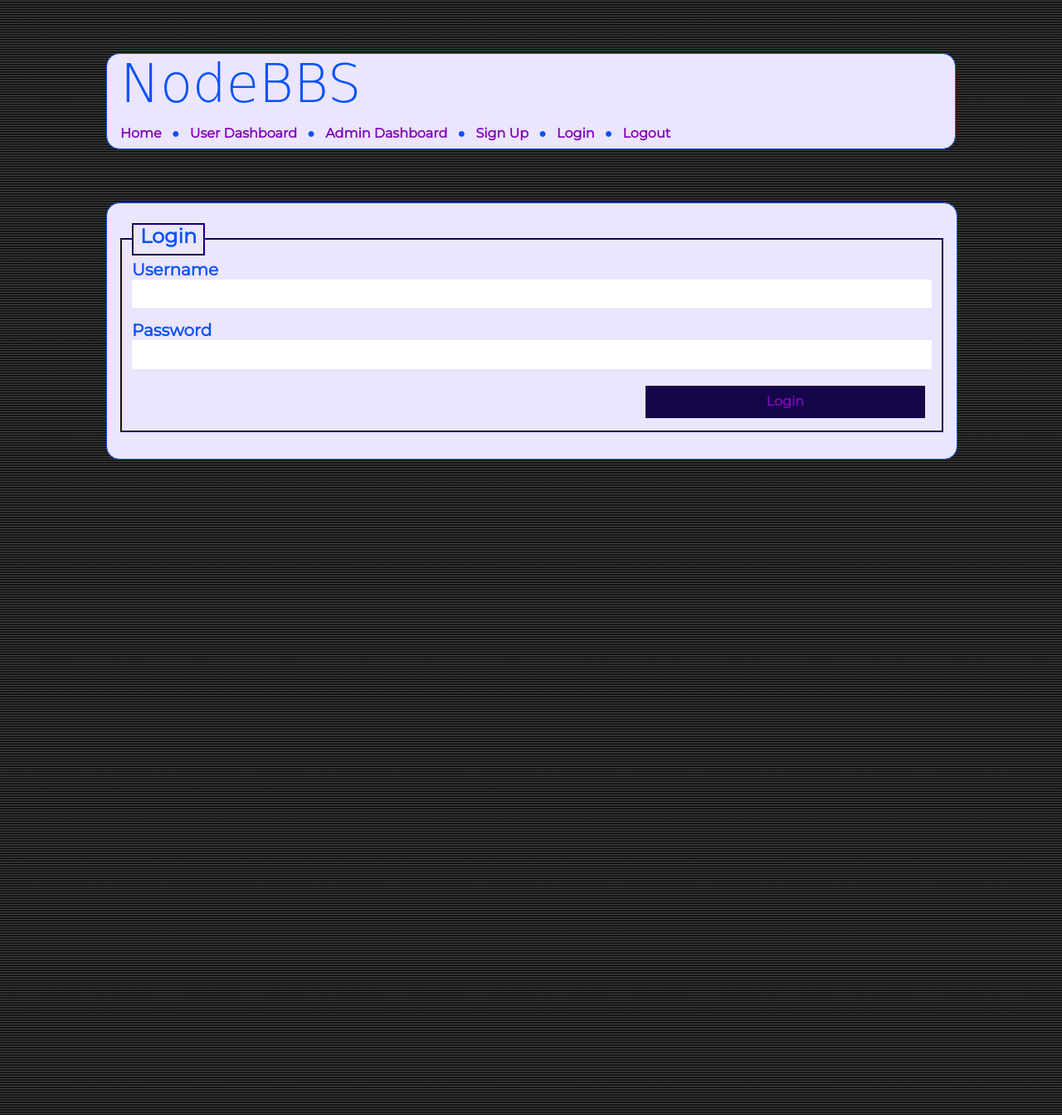
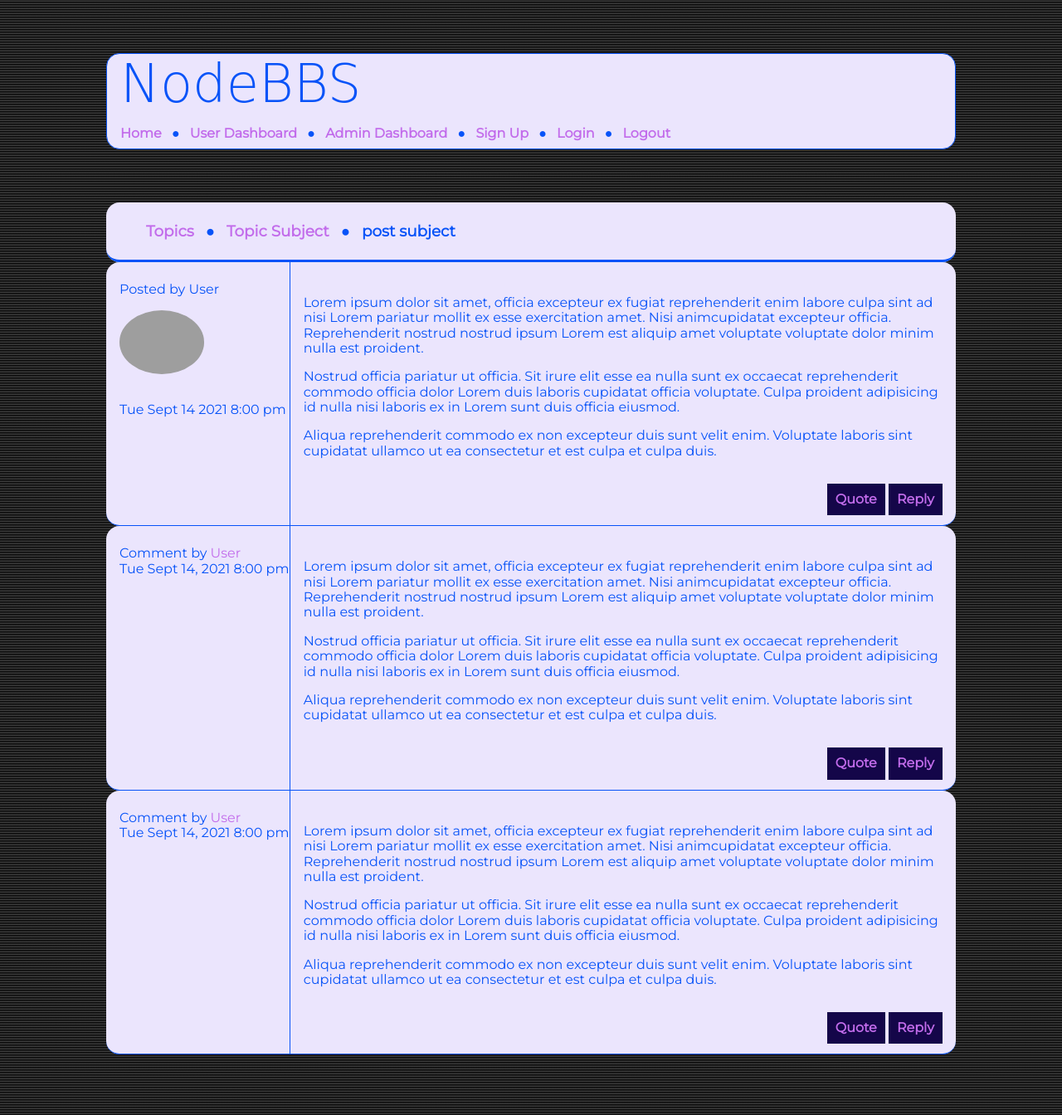
Before and after one commit to minusInfinite/nobeBBS, a web app: file public/design.html in a window 1280 px wide. Shown: the whole page at 83% size. Run offline with its HTML, style and script files only (its server is not run), Linux system fonts and the light colour scheme; some libraries are stand-ins or nearby versions; some web fonts are replaced; grey boxes are pictures that could not be loaded.

Commit message:
content browsing

```diff
--- a/public/css/styles.css
+++ b/public/css/styles.css
@@ -5,10 +5,10 @@
 /* Variables */
 :root {
     --base-color: rgb(7, 83, 248);
-    --hover-color: rgb(181, 58, 238);
-    --link-color: rgb(128, 5, 185);
+    --link-color: rgb(194, 108, 235);
+    --hover-color: rgb(128, 5, 185);
     --dark-color: rgb(20, 6, 73);
-    --divbg-color: rgb(235, 229, 253);
+    --divbg-color: rgb(213, 219, 235);
     --visit-color: rgb(45, 43, 78);
 }
 
@@ -60,12 +60,13 @@
     bottom: 0;
 }
 
-nav a {
+a {
     text-decoration: none;
     color: var(--link-color);
 }
 
-nav a:hover {
+a:hover,
+a:focus {
     color: var(--hover-color);
 }
 
@@ -98,7 +99,8 @@
 }
 
 .main-container-header,
-.main-container-row {
+.main-container-row,
+.post-container-row {
     flex: 1 0 100%;
     display: flex;
     justify-content: space-around;
@@ -124,7 +126,8 @@
     font-weight: 600;
 }
 
-.main-container-row span {
+.main-container-row span,
+.post-container-row span {
     padding-top: 1.5rem;
     padding-bottom: 1rem;
 }
@@ -133,23 +136,93 @@
     border-bottom: 3px solid var(--base-color);
 }
 
-.main-container-row span {
+.main-container-row span,
+.post-container-row {
     border-bottom: 1px solid var(--base-color);
 }
 
 .main-container-header span:first-child,
-.main-container-row span:first-child {
+.main-container-row span:first-child,
+.post-container-row span:first-child {
     border-bottom-left-radius: 1rem;
 }
 
 .main-container-header span:last-child,
-.main-container-row span:last-child {
+.main-container-row span:last-child,
+.post-container-row span:last-child {
     border-bottom-right-radius: 1rem;
 }
 
 .main-container-header span:not(:last-child),
-.main-container-row span:not(:last-child) {
+.main-container-row span:not(:last-child),
+.post-container-row span:not(:last-child) {
     border-right: 1px solid var(--base-color);
+}
+
+.main-container-header ul {
+    margin: 0;
+    padding: 0.5rem 1rem;
+}
+
+.main-container-header li {
+    list-style: none;
+    display: inline-block;
+    font-weight: 600;
+    padding: 0;
+}
+
+.main-container-header li:not(:last-child)::after {
+    content: " ● ";
+    margin: 0 0.5em;
+}
+
+.post-container-row span img {
+    display: block;
+    padding: 1rem 0;
+    border-radius: 50%;
+    width: 50%;
+}
+
+.post-container-row span:first-child {
+    flex: 0 1 20%;
+    width: 20%;
+    padding-left: 1rem;
+}
+.post-container-row span {
+    flex: 1 0 70%;
+    width: 70%;
+    padding-bottom: 4rem;
+}
+
+.post-container-row span p {
+    padding: 0 1rem;
+}
+
+.post-container-row {
+    position: relative;
+}
+
+.post-container-buttons {
+    position: absolute;
+    bottom: 0.75rem;
+    right: 1rem;
+}
+
+.post-container-buttons button {
+    background-color: var(--dark-color);
+    color: var(--link-color);
+    border: 2px solid rgba(0, 0, 0, 0);
+    font-weight: 600;
+    padding: 0.5rem;
+    transition: color, background-color 0.25s ease-in;
+}
+
+.post-container-buttons button:hover,
+.post-container-buttons button:focus {
+    background-color: var(--divgb-color);
+    color: var(--hover-color);
+    border: 2px solid var(--base-color);
+    cursor: pointer;
 }
 
 /* forms */
--- a/public/design.html
+++ b/public/design.html
@@ -4,6 +4,7 @@
     <meta charset="UTF-8" />
     <meta http-equiv="X-UA-Compatible" content="IE=edge" />
     <meta name="viewport" content="width=device-width, initial-scale=1.0" />
+    <link rel="stylesheet" href="css/normalize.css">
     <link rel="stylesheet" href="css/styles.css" />
     <title>NodeBBS</title>
 </head>
@@ -26,37 +27,93 @@
             </nav>
         </div>
         <main>
-            <!-- <section>
+            <section>
                 <div class="main-container">
-                    <div class="main-container-header">
-                        <span>Topics</span>
-                        <span>Posts</span>
-                        <span>Last Post</span>
+                    <div class="main-container-header" id="top">
+                        <span>
+                            <ul>
+                                <li><a href="/">Topics</a></li>
+                                <li><a href="/topic/topic.id">Topic Subject</a></li>
+                                <li>post subject</li>
+                            </ul>
+                        </span>
                     </div>
-                    <div class="main-container-row">
-                        <span>Lorem ipsum dolor sit amet</span>
-                        <span> 3</span>
-                        <span><a href="#">Lorem ipsum dolor sit amet</a><br />
-                            by <a href>User</a><br />Tue Sept 14, 2021 8:00
-                            pm</span>
+                    <div class="post-container-row">
+                        <span>
+                            Posted by User <a href="#"><img src="img/default_avatar.png" alt=""> </a><br />Tue
+                            Sept
+                            14 2021 8:00 pm
+                        </span>
+                        <div class="post-container-buttons">
+                            <button id="quote">Quote</button>
+                            <button id="reply">Reply</button>
+                        </div>
+                        <span>
+                            <p>Lorem ipsum dolor sit amet, officia excepteur ex fugiat reprehenderit enim
+                                labore culpa sint ad nisi Lorem pariatur mollit ex esse exercitation amet. Nisi
+                                animcupidatat excepteur officia. Reprehenderit nostrud nostrud ipsum Lorem est
+                                aliquip amet voluptate voluptate dolor minim nulla est proident.</p>
+                            <p>
+                                Nostrud officia
+                                pariatur ut officia. Sit irure elit esse ea nulla sunt ex occaecat reprehenderit
+                                commodo officia dolor Lorem duis laboris cupidatat officia voluptate. Culpa
+                                proident adipisicing id nulla nisi laboris ex in Lorem sunt duis officia
+                                eiusmod.</p>
+                            <p>
+                                Aliqua reprehenderit commodo ex non excepteur duis sunt velit enim.
+                                Voluptate laboris sint cupidatat ullamco ut ea consectetur et est culpa et
+                                culpa duis.</p>
+                        </span>
                     </div>
-                    <div class="main-container-row">
-                        <span>Lorem ipsum dolor sit amet</span>
-                        <span> 3</span>
-                        <span><a href="#">Lorem ipsum dolor sit amet</a><br />
-                            by <a href>User</a><br />Tue Sept 14, 2021 8:00
-                            pm</span>
+                    <div class="post-container-row">
+                        <span>Comment by <a href>User</a><br />Tue Sept 14, 2021 8:00 pm</span>
+                        <div class="post-container-buttons">
+                            <button id="quote">Quote</button>
+                            <button id="reply">Reply</button>
+                        </div>
+                        <span>
+                            <p>Lorem ipsum dolor sit amet, officia excepteur ex fugiat reprehenderit enim
+                                labore culpa sint ad nisi Lorem pariatur mollit ex esse exercitation amet. Nisi
+                                animcupidatat excepteur officia. Reprehenderit nostrud nostrud ipsum Lorem est
+                                aliquip amet voluptate voluptate dolor minim nulla est proident.</p>
+                            <p>
+                                Nostrud officia
+                                pariatur ut officia. Sit irure elit esse ea nulla sunt ex occaecat reprehenderit
+                                commodo officia dolor Lorem duis laboris cupidatat officia voluptate. Culpa
+                                proident adipisicing id nulla nisi laboris ex in Lorem sunt duis officia
+                                eiusmod.</p>
+                            <p>
+                                Aliqua reprehenderit commodo ex non excepteur duis sunt velit enim.
+                                Voluptate laboris sint cupidatat ullamco ut ea consectetur et est culpa et
+                                culpa duis.</p>
+                        </span>
                     </div>
-                    <div class="main-container-row">
-                        <span>Lorem ipsum dolor sit amet</span>
-                        <span> 3</span>
-                        <span><a href="#">Lorem ipsum dolor sit amet</a><br />
-                            by <a href>User</a><br />Tue Sept 14, 2021 8:00
-                            pm</span>
+                    <div class="post-container-row">
+                        <span>Comment by <a href>User</a><br />Tue Sept 14, 2021 8:00 pm</span>
+                        <div class="post-container-buttons">
+                            <button id="quote">Quote</button>
+                            <button id="reply">Reply</button>
+                        </div>
+                        <span>
+                            <p>Lorem ipsum dolor sit amet, officia excepteur ex fugiat reprehenderit enim
+                                labore culpa sint ad nisi Lorem pariatur mollit ex esse exercitation amet. Nisi
+                                animcupidatat excepteur officia. Reprehenderit nostrud nostrud ipsum Lorem est
+                                aliquip amet voluptate voluptate dolor minim nulla est proident.</p>
+                            <p>
+                                Nostrud officia
+                                pariatur ut officia. Sit irure elit esse ea nulla sunt ex occaecat reprehenderit
+                                commodo officia dolor Lorem duis laboris cupidatat officia voluptate. Culpa
+                                proident adipisicing id nulla nisi laboris ex in Lorem sunt duis officia
+                                eiusmod.</p>
+                            <p>
+                                Aliqua reprehenderit commodo ex non excepteur duis sunt velit enim.
+                                Voluptate laboris sint cupidatat ullamco ut ea consectetur et est culpa et
+                                culpa duis.</p>
+                        </span>
                     </div>
                 </div>
-            </section> -->
-            <section class="user-form main-container">
+            </section>
+            <!-- <section class="user-form main-container">
                 <form id="login-form">
                     <fieldset>
                         <legend>Login</legend>
@@ -68,7 +125,7 @@
                         <input type="submit" value="Login">
                     </fieldset>
                 </form>
-            </section>
+            </section> -->
         </main>
     </div>
     <!-- The below is hidden by default -->
@@ -83,7 +140,6 @@
             </div>
         </div>
     </div>
-    <script src="./js/scripts.js"></script>
 </body>
 
 </html>
--- a/utils/helpers.js
+++ b/utils/helpers.js
@@ -8,6 +8,9 @@
 module.exports = {
     format_date: (date) => {
         return date.toLocaleDateString()
+    },
+    format_datetime: (date) => {
+        return date.toLocaleString()
     },
     equal: () => {
         return reduceOp(arguments, (a, b) => a === b)
--- a/views/layouts/main.handlebars
+++ b/views/layouts/main.handlebars
@@ -3,6 +3,7 @@
         <meta charset="UTF-8" />
         <meta http-equiv="X-UA-Compatible" content="IE=edge" />
         <meta name="viewport" content="width=device-width, initial-scale=1.0" />
+        <link rel="stylesheet" href="/css/normalize.css" />
         <link rel="stylesheet" href="/css/styles.css" />
         <title>NodeBBS</title>
     </head>
```
Also changed, not shown: controllers/homeRoutes.js (+69 -21 lines), views/forum.handlebars (added, +40 -0 lines), views/post.handlebars (added, +60 -0 lines).
